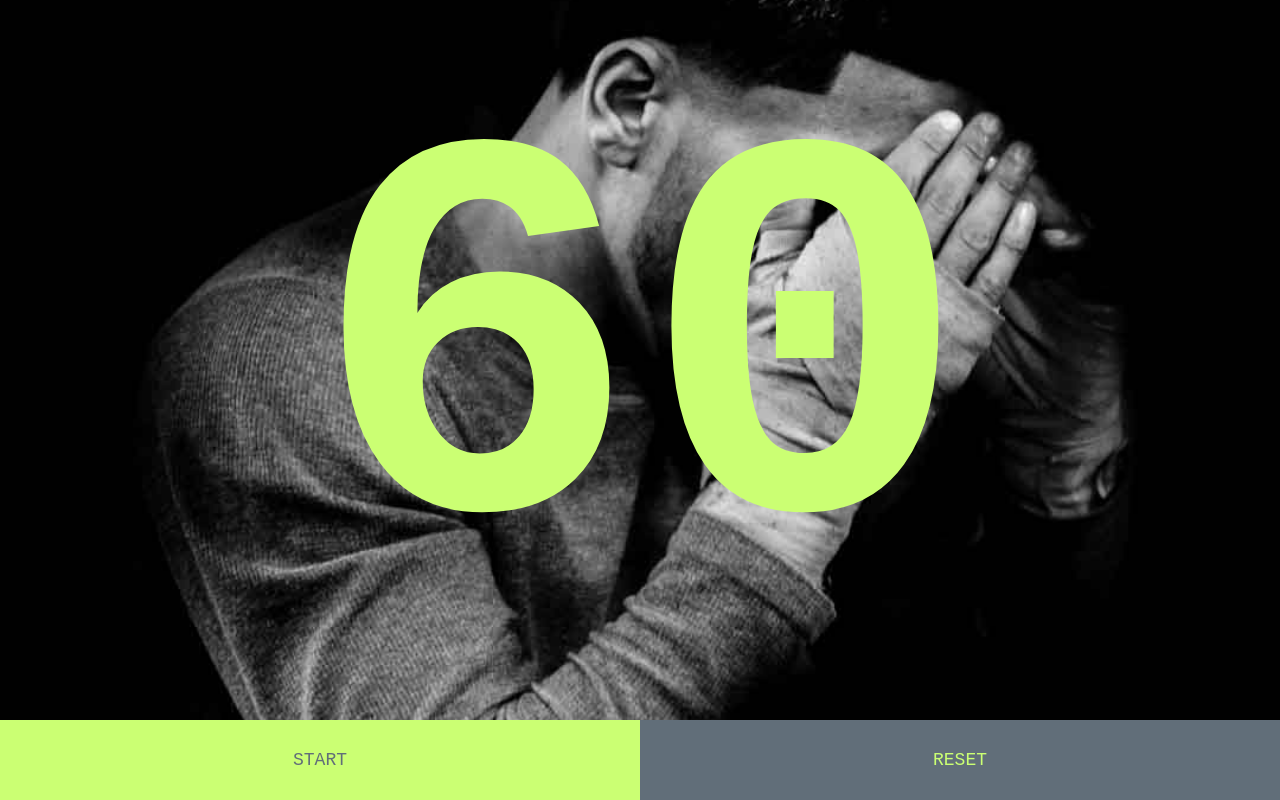
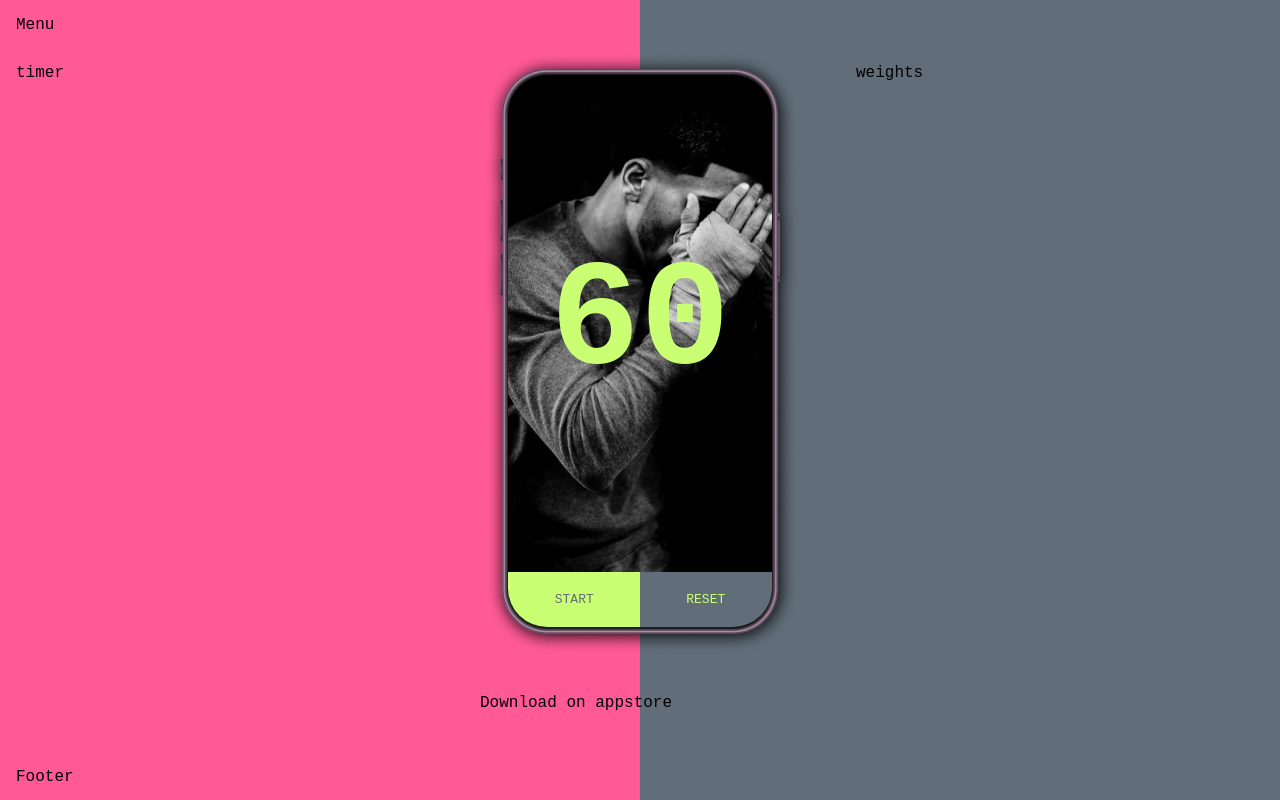
Before and after one commit to daxovi/gustav-web, a React (Create React App) app: page / in a window 1280 px wide. Built offline with nearby package versions, Linux system fonts and the light colour scheme; a web font is replaced by a local one.

Commit message:
template + demo app

```diff
--- a/src/App.css
+++ b/src/App.css
@@ -1,38 +1,49 @@
-.App {
-  text-align: center;
+.app {
+  display: none;
 }
 
-.App-logo {
-  height: 40vmin;
-  pointer-events: none;
+.web {
+  height: 100vh;
+  display: grid;
+  grid-template-columns: 1fr minmax(300px, 400px) 1fr;
+  grid-template-rows: 3em auto 3em;
+  background-color: var(--reset);
+  background-image: url("/src/img/bg.jpg");
+  background-repeat: repeat-y;
+  background-position: 50%;
 }
 
-@media (prefers-reduced-motion: no-preference) {
-  .App-logo {
-    animation: App-logo-spin infinite 20s linear;
-  }
+.web--content {
+  padding: 1em;
 }
 
-.App-header {
-  background-color: #282c34;
-  min-height: 100vh;
+.web--menu {
+  grid-column: span 3;
+  padding: 1em;
+}
+
+.web--footer {
+  grid-column: span 3;
+  padding: 1em;
+}
+
+.web--demo {
   display: flex;
   flex-direction: column;
-  align-items: center;
-  justify-content: center;
-  font-size: calc(10px + 2vmin);
-  color: white;
 }
 
-.App-link {
-  color: #61dafb;
+.web--download {
+  padding: 10%;
 }
 
-@keyframes App-logo-spin {
-  from {
-    transform: rotate(0deg);
+@media only screen and (max-width: 600px) {
+  .web {
+    display: none;
   }
-  to {
-    transform: rotate(360deg);
+
+  .app {
+    display: block;
+    height: 100vh;
   }
+
 }
--- a/src/App.js
+++ b/src/App.js
@@ -1,12 +1,35 @@
-import logo from './logo.svg';
 import './App.css';
-import TimerDemo from './pages/TimerDemo';
+import PhoneDemo from './components/PhoneDemo';
+import TimerDemo from './components/TimerDemo';
 
 function App() {
   return (
-    <div className="App">
-      <TimerDemo />
+    <div>
+      <div className="web">
+        <div className="web--menu">
+          Menu
+        </div>
+        <div className="web--content web--timer">
+          timer
+        </div>
+        <div className="web--demo">
+          <PhoneDemo />
+          <div className="web--download">
+            Download on appstore
+          </div>
+        </div>
+        <div className="web--content web--weights">
+          weights
+        </div>
+        <div className="web--footer">
+          Footer
+        </div>
+      </div>
+      <div className="app">
+        <TimerDemo />
+      </div>
     </div>
+
   );
 }
 
--- /dev/null
+++ b/src/components/PhoneDemo.css
@@ -0,0 +1,19 @@
+.phonedemo--timer {
+    background-image: url("/src/img/demo/display.png");
+    background-size: contain;
+    background-repeat: no-repeat;
+    background-position: center center;
+    display: flex;
+    justify-content: center;
+    align-items: center;
+    height: 100%;
+    width: 100%;
+}
+
+.phonedemo--display {
+    height: 91%;
+    max-width: 80%;
+    border-radius: 15% / 7%;
+    overflow: hidden;
+    aspect-ratio: 0.477;
+}
--- /dev/null
+++ b/src/components/PhoneDemo.js
@@ -0,0 +1,15 @@
+import React from 'react';
+import TimerDemo from './TimerDemo';
+import './PhoneDemo.css';
+
+const PhoneDemo = () => {
+  return (
+    <div className='phonedemo--timer'>
+      <div className="phonedemo--display">
+      <TimerDemo />
+      </div>
+    </div>
+  )
+}
+
+export default PhoneDemo
--- a/src/pages/TimerDemo.css
+++ b/src/components/TimerDemo.css
@@ -1,7 +1,7 @@
-.demo {
+.timer--demo {
     display: flex;
     flex-direction: column;
-    height: 100vh;
+    height: 100%;
     background-image: url("/src/img/demo/boxer.jpg");
     background-size: cover;
     background-repeat: no-repeat;
@@ -15,26 +15,31 @@
     display: flex;
     font-weight: 900;
     color: var(--accent);
-    height: 90vh;
+    height: 90%;
     align-items: center;
     font-size: 100px;
 }
 
+#timer--onedigit {
+font-size: 1.8em;
+}
+
 .controls {
     display: flex;
-    width: 100vw;
-    height: 10vh;
+    width: 100%;
+    height: 10%;
+    min-height: 30px;
 }
 
 .controls--button {
     display: flex;
-    width: 50vw;
+    width: 50%;
     align-items: center;
     justify-content: center;
     border: none;
     font-family: "Martian Mono", monospace;
     font-weight: 200;
-    font-size: 15px;
+    font-size: 7px;
     text-transform: uppercase;
 }
 
@@ -57,11 +62,17 @@
     .timer {
         font-size: 150px;
     }
+    .controls--button {
+        font-size: 13px;
+    }
 }
 
 @container (width > 360px) {
     .timer {
         font-size: 220px;
+    }
+    .controls--button {
+        font-size: 15px;
     }
 }
 
@@ -81,4 +92,7 @@
     .controls--button {
         font-size: 18px;
     }
+    #timer--onedigit {
+        font-size: 1em;
+        }
 }
--- a/src/pages/TimerDemo.js
+++ b/src/components/TimerDemo.js
@@ -29,8 +29,12 @@ const TimerDemo = () => {
     }
 
   return (
-    <div className="demo">
-      <div className='timer'>{seconds}</div>
+    <div className="timer--demo">
+      <div className='timer'>
+        <div id={seconds < 10 ? 'timer--onedigit' : ''}>
+        {seconds}
+        </div>
+        </div>
       <div className="controls">
         <button onClick={startStop} className="controls--button" id={running ? 'stop' : 'start'}>{running ? 'stop' : 'start'}</button>
         <button onClick={reset} className="controls--button" id='reset'>reset</button>
```
Also changed, not shown: src/img/bg.jpg (added), src/img/demo/display.png (added).
